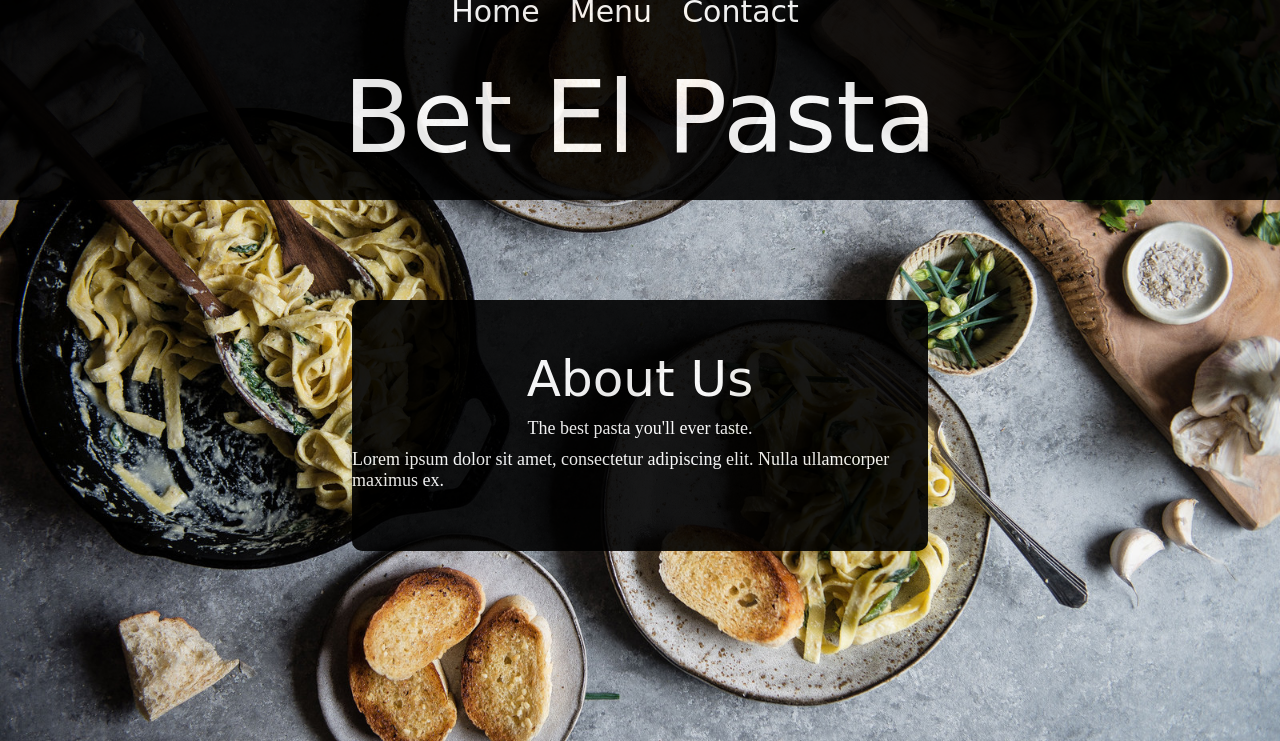
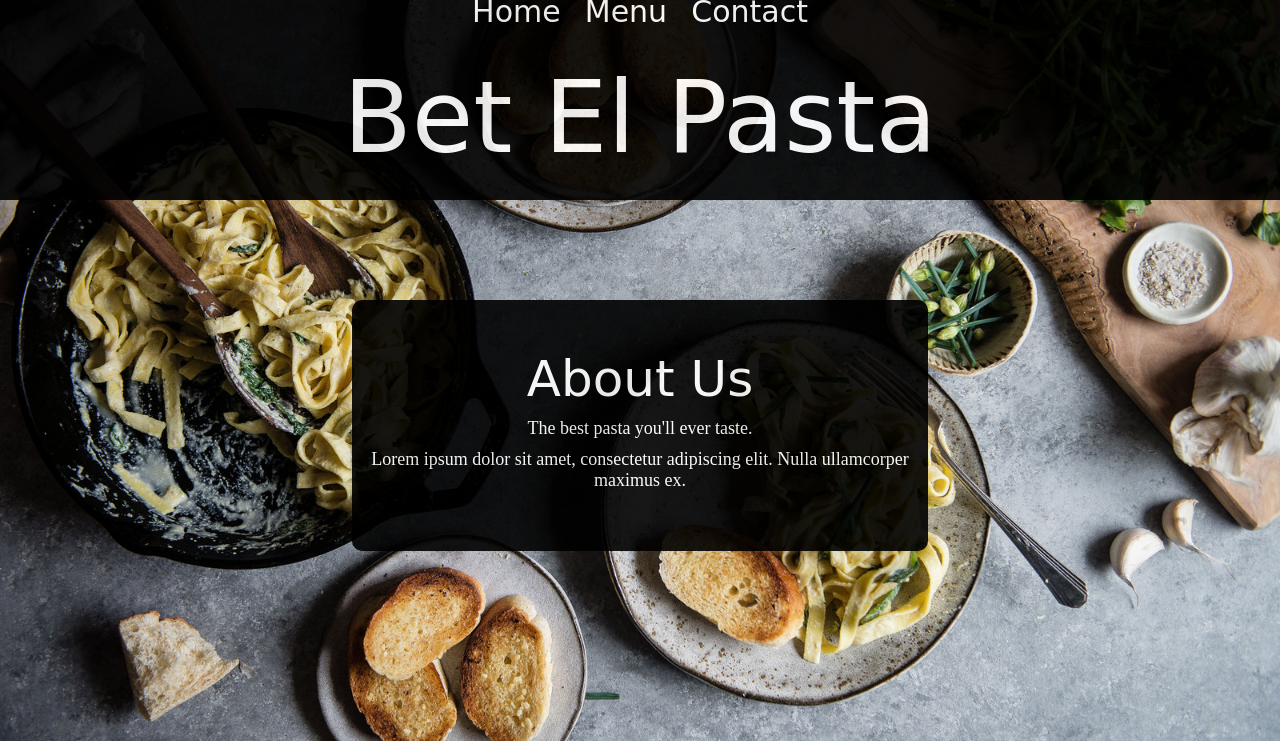
Before and after one commit to muudar/restaurant-page, a plain HTML site: page index.html in a window 1280 px wide. Shown: the top 741 px of the page. Drawn offline with Linux system fonts and the light colour scheme; a script that the page names is missing.

Commit message:
Homepage responsive design

```diff
--- a/style.css
+++ b/style.css
@@ -19,14 +19,15 @@
 }
 
 .nav{
-    font-size: min(5vw, 30px);
+    width: max(200px,30vw);
+    font-size: min(8vw, 30px);
     display: flex;
     flex-direction: row;
+    justify-content: space-evenly;
     margin-top: -30px;
 }
 
 .nav>div{
-    margin-right: 30px;
     cursor: pointer;
 }
 
@@ -58,11 +59,12 @@
 
 .about-description{
     font-size: min(5vw,18px);
+    text-align: center;
 }
 
 .mid-page{
     margin-top: 100px;
-    width: 45%;
+    width:max(200px,45vw);
     border-radius: 10px;
     padding-top: 50px;
     padding-bottom: 50px;
@@ -80,7 +82,7 @@ footer{
     justify-content: center;
     color: white;
     align-items: center;
-    font-size: 20px;
+    font-size: min(7vw,20px);
 }
 
 #footer{
```
